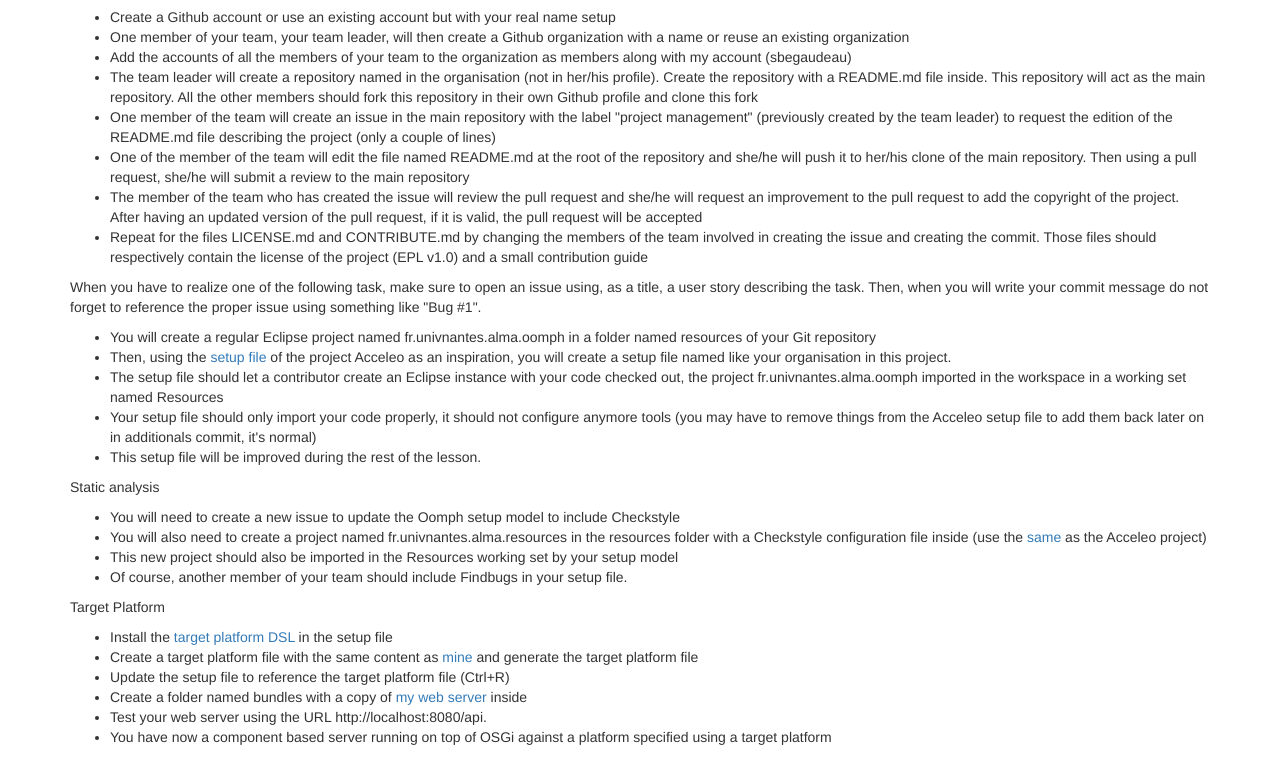
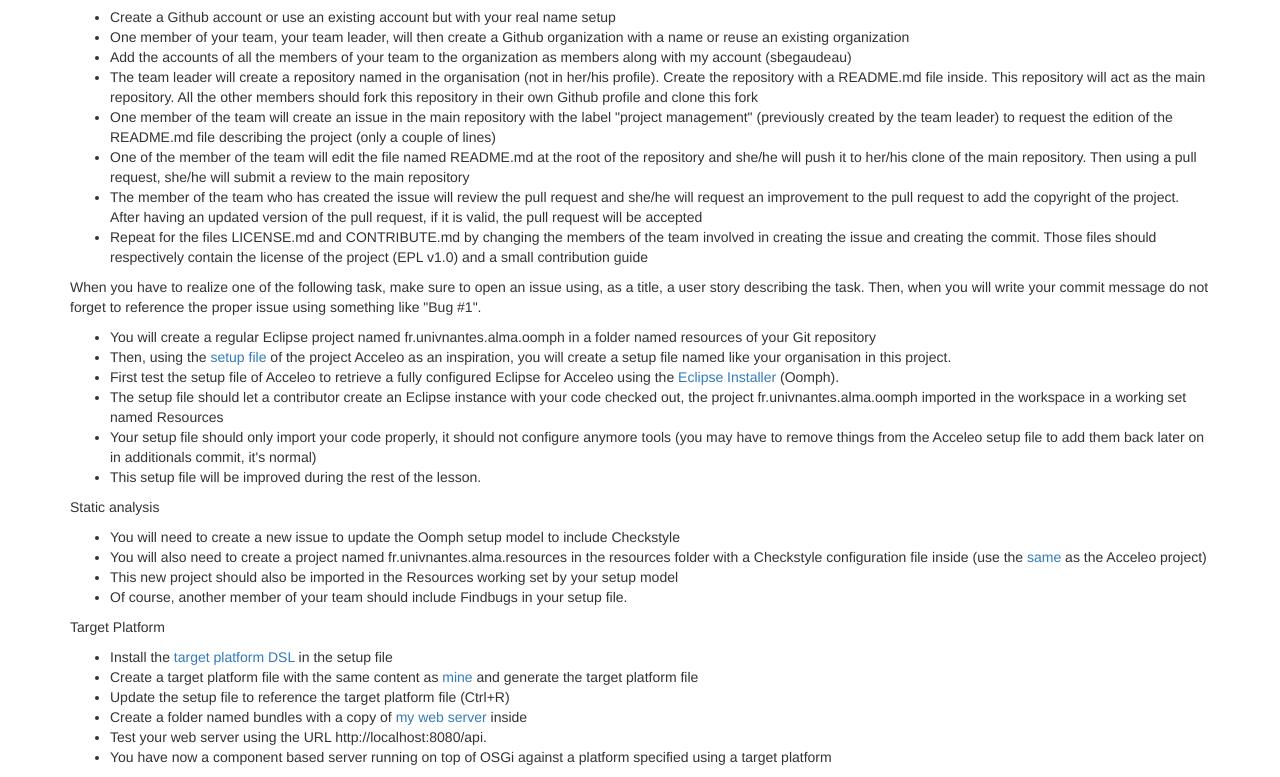
Before and after one commit to sbegaudeau/alma-m2-2015, a plain HTML site: page index.html in a window 1280 px wide. Shown: the part 93-870 px from the top of the page. Drawn offline with nearby package versions, Linux system fonts and the light colour scheme.

Commit message:
Update the instructions again

```diff
--- a/index.html
+++ b/index.html
@@ -28,6 +28,7 @@
       <ul>
         <li>You will create a regular Eclipse project named fr.univnantes.alma.oomph in a folder named resources of your Git repository</li>
         <li>Then, using the <a href="https://git.eclipse.org/c/acceleo/org.eclipse.acceleo.git/tree/releng/org.eclipse.acceleo.releng">setup file</a> of the project Acceleo as an inspiration, you will create a setup file named like your organisation in this project.</li>
+        <li>First test the setup file of Acceleo to retrieve a fully configured Eclipse for Acceleo using the <a href="https://www.eclipse.org/downloads/">Eclipse Installer</a> (Oomph).</li>
         <li>The setup file should let a contributor create an Eclipse instance with your code checked out, the project fr.univnantes.alma.oomph imported in the workspace in a working set named Resources</li>
         <li>Your setup file should only import your code properly, it should not configure anymore tools (you may have to remove things from the Acceleo setup file to add them back later on in additionals commit, it's normal)</li>
         <li>This setup file will be improved during the rest of the lesson.</li>
```
